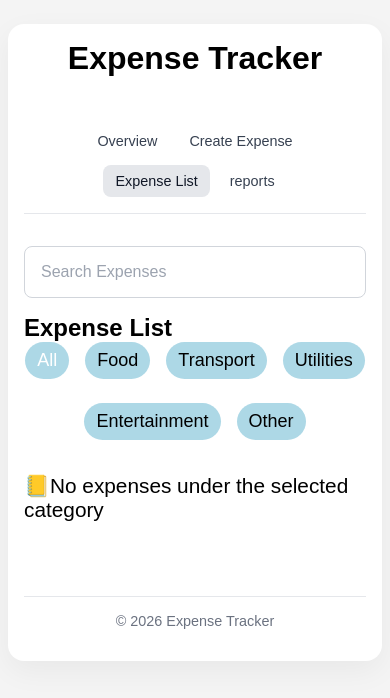
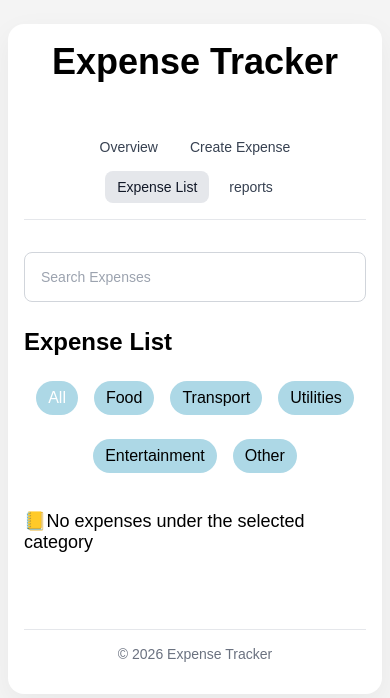
Before and after one commit to den766/react-expensetracker-app, a React (Vite) app: page /expense-dashboard/expense-list in a window 390 px wide. Shown: the top 698 px of the page. Built offline with nearby package versions, Linux system fonts and the light colour scheme.

Commit message:
style(ui): improve typography hierarchy and spacing consistency

```diff
--- a/src/expensecard.jsx
+++ b/src/expensecard.jsx
@@ -33,10 +33,10 @@ function ExpenseCard({
   return (
     <>
       <li key={id}>
-        <h1>{title}</h1>
+        <p className="expense-title">{title}</p>
         <p className="amount">₹{amount}</p>
         <p className="category">{category}</p>
-        <p>{formatDate(date)}</p>
+        <p className="expense-date">{formatDate(date)}</p>
         <div className="edt-delete-btngroup">
           <button className="delete-btn" onClick={() => openModal(id)}>
             Delete
--- a/src/index.css
+++ b/src/index.css
@@ -8,12 +8,23 @@
 /* Design Tokens */
 
 :root {
+  /* spacing */
   --space-xs: 8px;
   --space-sm: 12px;
   --space-md: 16px;
   --space-lg: 24px;
   --space-xl: 32px;
   --space-xxl: 48px;
+
+  /* Typography */
+
+  --text-xs: 0.75rem; /* 12px */
+  --text-sm: 0.875rem; /* 14px */
+  --text-base: 1rem; /* 16px */
+  --text-md: 1.125rem; /* 18px */
+  --text-lg: 1.5rem; /* 24px */
+  --text-xl: 2rem; /* 32px */
+  --text-2xl: 2.25rem; /* 36px */
 }
 
 body {
@@ -32,10 +43,20 @@ body {
 }
 
 h1 {
-  font-size: 42px;
-  font-weight: bold;
+  font-size: var(--text-2xl);
+  font-weight: 750;
+  line-height: 1.2;
   text-align: center;
   margin-bottom: var(--space-xl);
+}
+
+h2 {
+  font-size: var(--text-lg);
+  font-weight: 600;
+  line-height: 1.3;
+
+  margin-top: var(--space-lg);
+  margin-bottom: var(--space-lg);
 }
 
 .addexpense {
@@ -50,7 +71,7 @@ h1 {
   padding: var(--space-sm);
   border: 1px solid #ccc;
   border-radius: 6px;
-  font-size: 16px;
+  font-size: var(--text-sm);
 }
 
 .addexpense button {
@@ -60,7 +81,7 @@ h1 {
   color: white;
   border-radius: 6px;
   cursor: pointer;
-  font-size: 16px;
+  font-size: var(--text-sm);
 }
 
 .addexpense button:hover {
@@ -72,7 +93,7 @@ h1 {
   padding: var(--space-xs) var(--space-sm);
   background-color: #add8e6;
   border-radius: 999px;
-  font-size: 14px;
+  font-size: var(--text-sm);
 }
 
 input[type="number"]::-webkit-outer-spin-button,
@@ -97,7 +118,7 @@ li {
 }
 
 .amount {
-  font-size: 18px;
+  font-size: var(--text-sm);
   font-weight: 700;
 }
 
@@ -106,15 +127,17 @@ li:hover {
   box-shadow: 0 8px 20px rgba(0, 0, 0, 0.05);
 }
 
-li h1 {
-  font-size: 20px;
+li p {
   margin-bottom: var(--space-sm);
-  text-align: left;
 }
 
-li p {
-  margin-bottom: var(--space-xs);
-  color: #444;
+li .expense-title {
+  font-size: var(--text-md);
+  font-weight: 600;
+}
+
+li .amount , .category ,.expense-date  {
+  font-size: var(--text-base);
 }
 
 .edt-delete-btngroup {
@@ -130,7 +153,7 @@ li p {
   background-color: #e53935;
   color: white;
   cursor: pointer;
-  font-size: 14px;
+  font-size: var(--text-sm);
   transition: 0.2s ease;
 }
 
@@ -153,7 +176,7 @@ li p {
   color: white;
 
   cursor: pointer;
-  font-size: 14px;
+  font-size: var(--text-sm);
 
   transition: 0.2s ease;
 }
@@ -183,7 +206,7 @@ li p {
   padding: var(--space-sm);
   border: 1px solid #ccc;
   border-radius: 6px;
-  font-size: 15px;
+  font-size: var(--text-sm);
 }
 
 .edit-btn-group {
@@ -199,7 +222,7 @@ li p {
   background-color: black;
   color: white;
   cursor: pointer;
-  font-size: 15px;
+  font-size: var(--text-sm);
 }
 
 .update-btn:hover {
@@ -213,7 +236,7 @@ li p {
   border-radius: 6px;
   background-color: #dcdcdc;
   cursor: pointer;
-  font-size: 15px;
+  font-size: var(--text-sm);
 }
 
 .cancel-btn:hover {
@@ -222,7 +245,7 @@ li p {
 
 .error {
   color: red;
-  font-size: 14px;
+  font-size: var(--text-sm);
   margin-top: var(--space-xs);
 }
 
@@ -235,7 +258,7 @@ li p {
 }
 
 .filter_expenses > button {
-  font-size: 18px;
+  font-size: var(--text-base);
   padding: var(--space-xs) var(--space-sm);
   margin-bottom: var(--space-xs);
   background-color: #add8e6;
@@ -257,7 +280,7 @@ li p {
 }
 
 .empty_expense > p {
-  font-size: 1.3rem;
+  font-size: var(--text-md);
 }
 
 /* Expense Summary */
@@ -274,12 +297,12 @@ li p {
 }
 
 .expense_summary h3 {
-  font-size: 1rem;
+  font-size: var(--text-md);
   color: #555;
 }
 
 .summary_amount {
-  font-size: 2rem;
+  font-size: var(--text-lg);
   font-weight: bold;
 
   color: #111;
@@ -295,7 +318,7 @@ li p {
   box-shadow: 0 2px 8px rgba(0, 0, 0, 0.05);
 }
 
-.monthly-summary h2 {
+.monthly-summary h3 {
   margin-bottom: var(--space-md);
 }
 
@@ -310,7 +333,7 @@ li p {
   background: #f8fafc;
   border-radius: 8px;
 
-  font-size: 1rem;
+  font-size: var(--text-sm);
   font-weight: 500;
 }
 
@@ -324,7 +347,7 @@ li p {
 
 .summary-subtitle {
   color: #64748b;
-  font-size: 0.9rem;
+  font-size: var(--text-sm);
   margin-bottom: var(--space-md);
 }
 
@@ -343,7 +366,7 @@ li p {
   border: 1px solid #d1d5db;
   border-radius: 8px;
 
-  font-size: 1rem;
+  font-size: var(--text-sm);
 
   outline: none;
   transition: all 0.2s ease;
@@ -393,7 +416,7 @@ li p {
   text-align: center;
   border-top: 1px solid #e5e7eb;
   color: #6b7280;
-  font-size: 0.9rem;
+  font-size: var(--text-sm);
 }
 
 .dashboard-nav a.active {
@@ -436,7 +459,7 @@ li p {
 .confirmation-modal p {
   margin-bottom: var(--space-lg);
 
-  font-size: 1rem;
+  font-size: var(--text-sm);
   line-height: 1.5;
 }
 
@@ -492,15 +515,15 @@ li p {
   }
 
   h1 {
-    font-size: 2rem;
+    font-size: var(--text-2xl);
   }
 
   .dashboard-nav {
-    gap:  var(--space-xs);
+    gap: var(--space-xs);
   }
 
   .dashboard-nav a {
-    font-size: 0.9rem;
+    font-size: var(--text-sm);
     padding: var(--space-xs) var(--space-sm);
   }
 
--- a/src/monthlysummary.jsx
+++ b/src/monthlysummary.jsx
@@ -23,7 +23,7 @@ function MonthlySummary({ expenses }) {
 
   return (
     <div className="monthly-summary">
-      <h2>Monthly Summary</h2>
+      <h3>Monthly Summary</h3>
 
       <p className="summary-subtitle">Expenses grouped by month</p>
 
```
